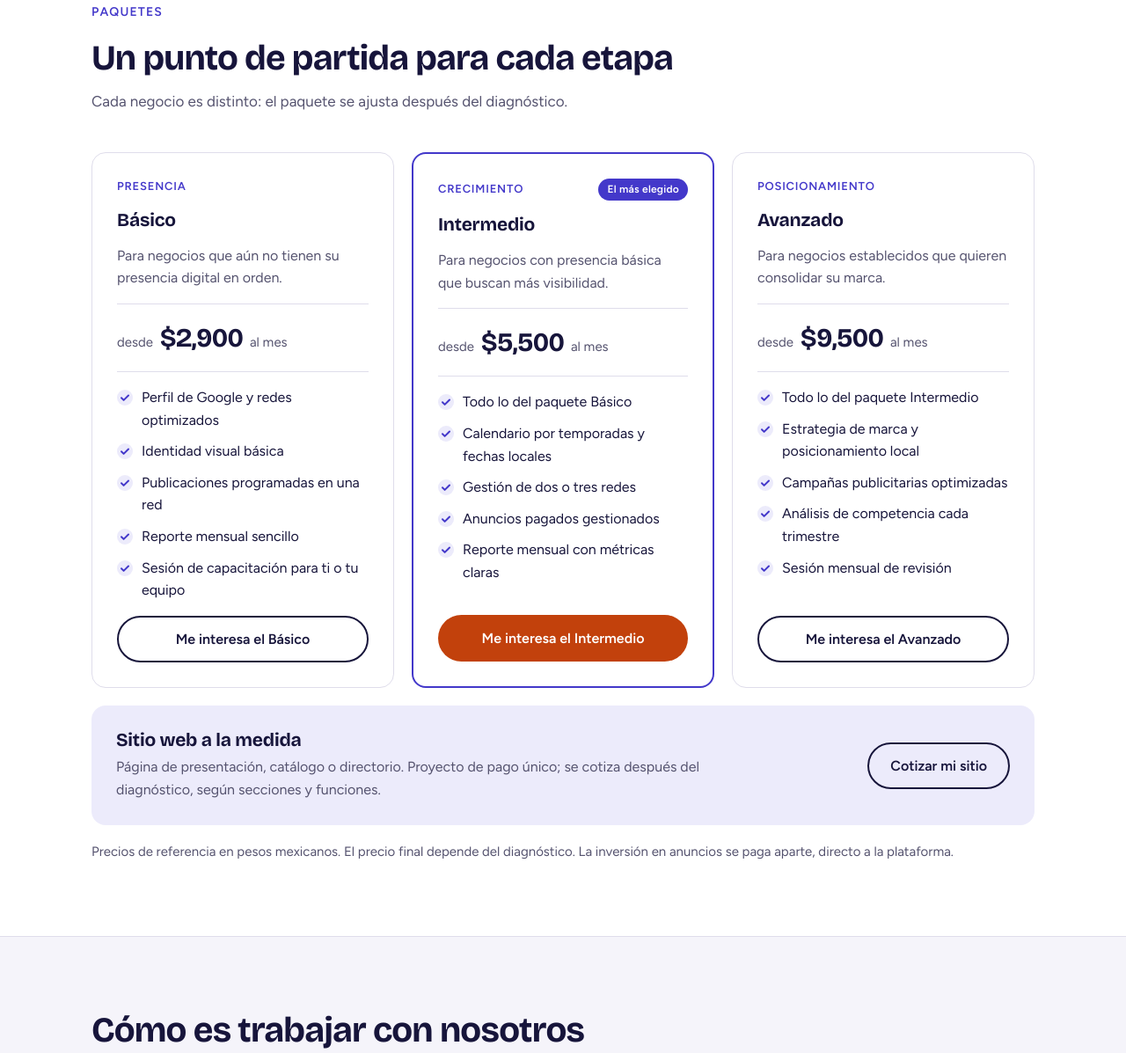
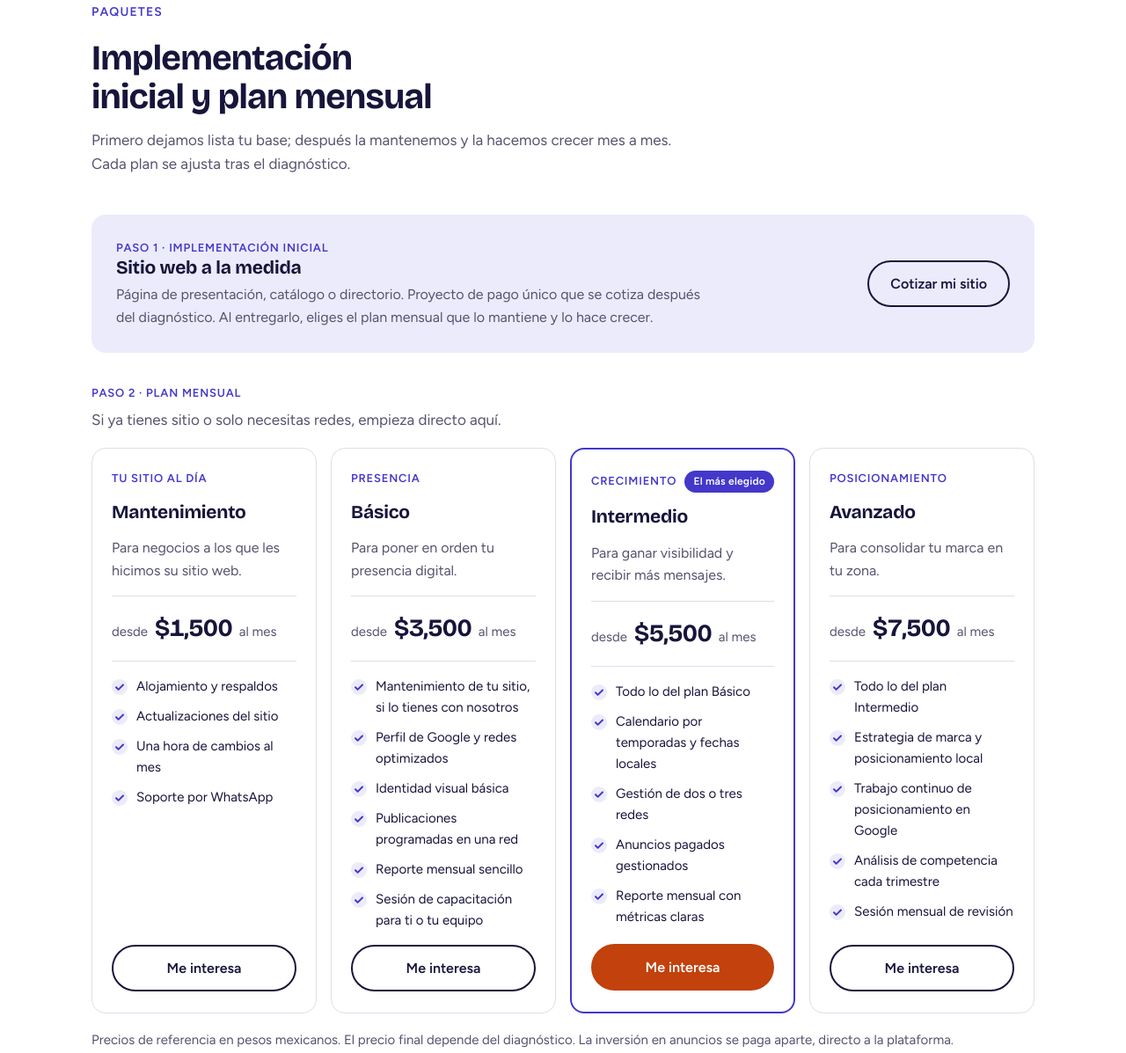
Before and after one commit to sacasanova/impulsadigital-web, a plain HTML site: page index.html in a window 1280 px wide. Shown: the part 2697-3894 px from the top of the page at 88% size. Drawn offline with nearby package versions, Linux system fonts and the light colour scheme.

Commit message:
Paquetes: implementación inicial y una sola escalera de planes mensuales (#3)
Mantenimiento 1,500; Básico 3,500; Intermedio 5,500; Avanzado 7,500.


Claude-Session: https://claude.ai/code/session_019LATquos6YpeSJvfypd8Qh

Co-authored-by: Claude <noreply@anthropic.com>

```diff
--- a/css/site.css
+++ b/css/site.css
@@ -133,8 +133,9 @@ ul{list-style:none;}
 .works-note{margin-top:28px;color:var(--ink-soft);max-width:44em;}
 
 /* Paquetes */
-.plans{display:grid;grid-template-columns:repeat(3,1fr);gap:20px;align-items:stretch;}
-.plan{background:var(--surface);border:1px solid var(--line);border-radius:var(--radius);padding:28px;display:flex;flex-direction:column;gap:16px;}
+.plans{display:grid;grid-template-columns:repeat(4,1fr);gap:16px;align-items:stretch;}
+.plans-title{margin:36px 0 18px;color:var(--ink-soft);display:flex;flex-direction:column;gap:6px;}
+.plan{background:var(--surface);border:1px solid var(--line);border-radius:var(--radius);padding:24px 22px;display:flex;flex-direction:column;gap:16px;}
 .plan.featured{border:2px solid var(--brand);}
 .plan-kicker{font-size:13px;font-weight:600;letter-spacing:.06em;text-transform:uppercase;color:var(--brand);display:flex;justify-content:space-between;gap:8px;align-items:center;}
 .plan-kicker b{background:var(--brand);color:#fff;border-radius:999px;padding:3px 10px;font-size:12px;letter-spacing:.02em;text-transform:none;}
@@ -143,7 +144,9 @@ ul{list-style:none;}
 .price strong{font-family:var(--display);font-size:30px;letter-spacing:-.02em;color:var(--ink);font-variant-numeric:tabular-nums;margin:0 4px;}
 .plan .ticks{flex:1;}
 .plan .btn{width:100%;}
-.web-plan{margin-top:20px;background:var(--brand-tint);border-radius:var(--radius);padding:28px;display:flex;flex-wrap:wrap;align-items:center;justify-content:space-between;gap:20px;}
+.plan .ticks{font-size:15px;}
+.price strong{font-size:28px;}
+.web-plan{background:var(--brand-tint);border-radius:var(--radius);padding:28px;display:flex;flex-wrap:wrap;align-items:center;justify-content:space-between;gap:20px;}
 .web-plan div{max-width:40em;}
 .web-plan p{color:var(--ink-soft);margin-top:6px;font-size:16px;}
 .learn{margin-top:44px;}
@@ -202,11 +205,16 @@ ul{list-style:none;}
 .draft{background:#FEF3C7;border:1px solid #F59E0B;color:#78350F;border-radius:12px;padding:14px 18px;font-size:15px;margin-bottom:28px;}
 
 /* Adaptación */
+@media(max-width:1100px){
+  .plans{grid-template-columns:1fr 1fr;}
+}
+@media(max-width:620px){
+  .plans{grid-template-columns:1fr;}
+}
 @media(max-width:960px){
   .hero-grid,.diag-grid,.contact-grid{grid-template-columns:1fr;gap:44px;}
-  .pains,.services,.plans{grid-template-columns:1fr;}
+  .pains,.services{grid-template-columns:1fr;}
   .promises{grid-template-columns:1fr 1fr;}
-  .plan.featured{order:-1;}
 }
 @media(max-width:760px){
   body{font-size:16px;}
--- a/index.html
+++ b/index.html
@@ -214,62 +214,75 @@
     <div class="wrap">
       <div class="section-head">
         <span class="eyebrow">Paquetes</span>
-        <h2 id="t-paquetes">Un punto de partida para cada etapa</h2>
-        <p>Cada negocio es distinto: el paquete se ajusta después del diagnóstico.</p>
+        <h2 id="t-paquetes">Implementación inicial y plan mensual</h2>
+        <p>Primero dejamos lista tu base; después la mantenemos y la hacemos crecer mes a mes. Cada plan se ajusta tras el diagnóstico.</p>
       </div>
+      <div class="web-plan">
+        <div>
+          <span class="plan-kicker">Paso 1 · Implementación inicial</span>
+          <h3>Sitio web a la medida</h3>
+          <p>Página de presentación, catálogo o directorio. Proyecto de pago único que se cotiza después del diagnóstico. Al entregarlo, eliges el plan mensual que lo mantiene y lo hace crecer.</p>
+        </div>
+        <a class="btn btn-line" href="#contacto" data-interes="Sitio web">Cotizar mi sitio</a>
+      </div>
+      <p class="plans-title"><span class="plan-kicker">Paso 2 · Plan mensual</span>Si ya tienes sitio o solo necesitas redes, empieza directo aquí.</p>
       <div class="plans">
+        <article class="plan">
+          <span class="plan-kicker">Tu sitio al día</span>
+          <h3>Mantenimiento</h3>
+          <p class="plan-for">Para negocios a los que les hicimos su sitio web.</p>
+          <p class="price">desde <strong>$1,500</strong> al mes</p>
+          <ul class="ticks">
+            <li>Alojamiento y respaldos</li>
+            <li>Actualizaciones del sitio</li>
+            <li>Una hora de cambios al mes</li>
+            <li>Soporte por WhatsApp</li>
+          </ul>
+          <a class="btn btn-line" href="#contacto" data-interes="Plan Mantenimiento">Me interesa</a>
+        </article>
         <article class="plan">
           <span class="plan-kicker">Presencia</span>
           <h3>Básico</h3>
-          <p class="plan-for">Para negocios que aún no tienen su presencia digital en orden.</p>
-          <!-- PRECIO PROVISIONAL: cifra de referencia sugerida, pendiente de confirmar -->
-          <p class="price">desde <strong>$2,900</strong> al mes</p>
+          <p class="plan-for">Para poner en orden tu presencia digital.</p>
+          <p class="price">desde <strong>$3,500</strong> al mes</p>
           <ul class="ticks">
+            <li>Mantenimiento de tu sitio, si lo tienes con nosotros</li>
             <li>Perfil de Google y redes optimizados</li>
             <li>Identidad visual básica</li>
             <li>Publicaciones programadas en una red</li>
             <li>Reporte mensual sencillo</li>
             <li>Sesión de capacitación para ti o tu equipo</li>
           </ul>
-          <a class="btn btn-line" href="#contacto" data-interes="Paquete Básico">Me interesa el Básico</a>
+          <a class="btn btn-line" href="#contacto" data-interes="Paquete Básico">Me interesa</a>
         </article>
         <article class="plan featured">
           <span class="plan-kicker">Crecimiento <b>El más elegido</b></span>
           <h3>Intermedio</h3>
-          <p class="plan-for">Para negocios con presencia básica que buscan más visibilidad.</p>
-          <!-- PRECIO PROVISIONAL -->
+          <p class="plan-for">Para ganar visibilidad y recibir más mensajes.</p>
           <p class="price">desde <strong>$5,500</strong> al mes</p>
           <ul class="ticks">
-            <li>Todo lo del paquete Básico</li>
+            <li>Todo lo del plan Básico</li>
             <li>Calendario por temporadas y fechas locales</li>
             <li>Gestión de dos o tres redes</li>
             <li>Anuncios pagados gestionados</li>
             <li>Reporte mensual con métricas claras</li>
           </ul>
-          <a class="btn btn-primary" href="#contacto" data-interes="Paquete Intermedio">Me interesa el Intermedio</a>
+          <a class="btn btn-primary" href="#contacto" data-interes="Paquete Intermedio">Me interesa</a>
         </article>
         <article class="plan">
           <span class="plan-kicker">Posicionamiento</span>
           <h3>Avanzado</h3>
-          <p class="plan-for">Para negocios establecidos que quieren consolidar su marca.</p>
-          <!-- PRECIO PROVISIONAL -->
-          <p class="price">desde <strong>$9,500</strong> al mes</p>
+          <p class="plan-for">Para consolidar tu marca en tu zona.</p>
+          <p class="price">desde <strong>$7,500</strong> al mes</p>
           <ul class="ticks">
-            <li>Todo lo del paquete Intermedio</li>
+            <li>Todo lo del plan Intermedio</li>
             <li>Estrategia de marca y posicionamiento local</li>
-            <li>Campañas publicitarias optimizadas</li>
+            <li>Trabajo continuo de posicionamiento en Google</li>
             <li>Análisis de competencia cada trimestre</li>
             <li>Sesión mensual de revisión</li>
           </ul>
-          <a class="btn btn-line" href="#contacto" data-interes="Paquete Avanzado">Me interesa el Avanzado</a>
+          <a class="btn btn-line" href="#contacto" data-interes="Paquete Avanzado">Me interesa</a>
         </article>
-      </div>
-      <div class="web-plan">
-        <div>
-          <h3>Sitio web a la medida</h3>
-          <p>Página de presentación, catálogo o directorio. Proyecto de pago único; se cotiza después del diagnóstico, según secciones y funciones.</p>
-        </div>
-        <a class="btn btn-line" href="#contacto" data-interes="Sitio web">Cotizar mi sitio</a>
       </div>
       <p class="price-note">Precios de referencia en pesos mexicanos. El precio final depende del diagnóstico. La inversión en anuncios se paga aparte, directo a la plataforma.</p>
     </div>
@@ -363,10 +376,11 @@
           <label for="interes">¿Qué te interesa?</label>
           <select id="interes" name="interes">
             <option>Diagnóstico gratuito</option>
+            <option>Sitio web</option>
+            <option>Plan Mantenimiento</option>
             <option>Paquete Básico</option>
             <option>Paquete Intermedio</option>
             <option>Paquete Avanzado</option>
-            <option>Sitio web</option>
             <option>Aún no estoy seguro</option>
           </select>
         </div>
```
